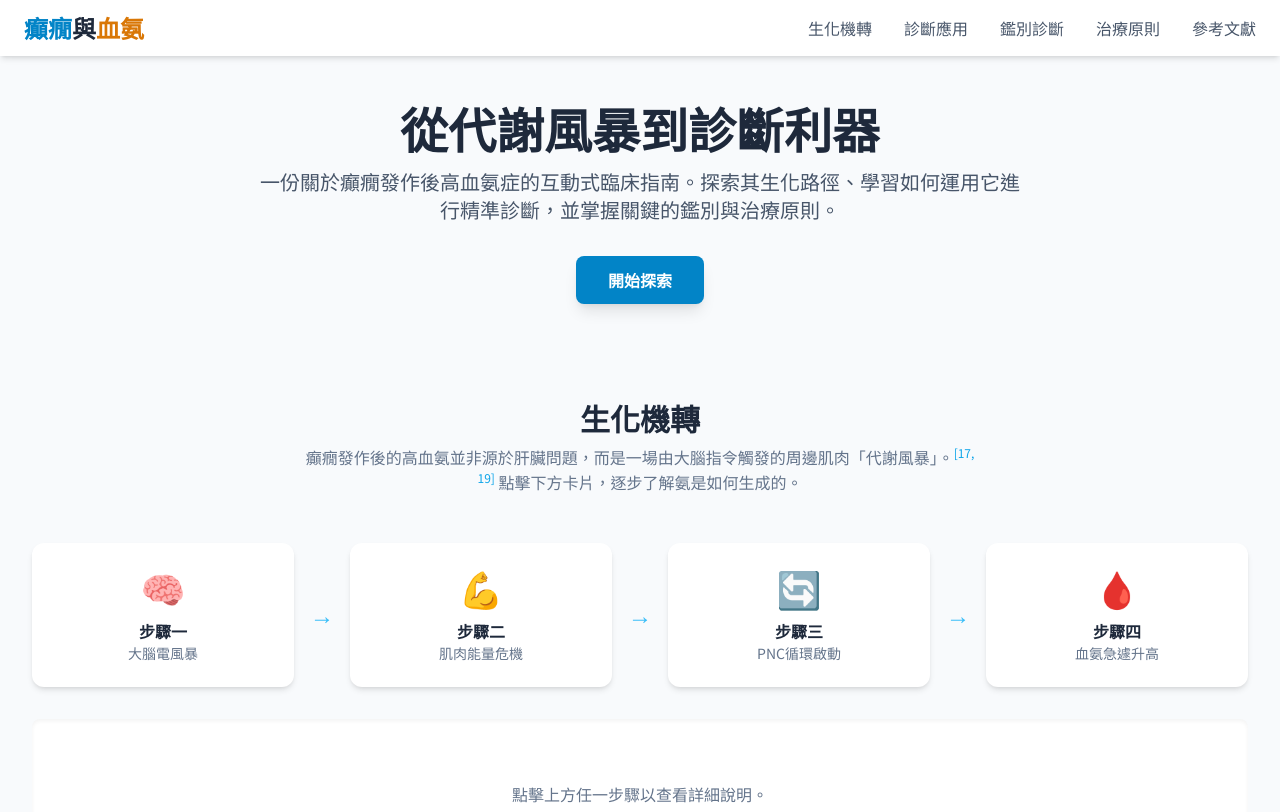
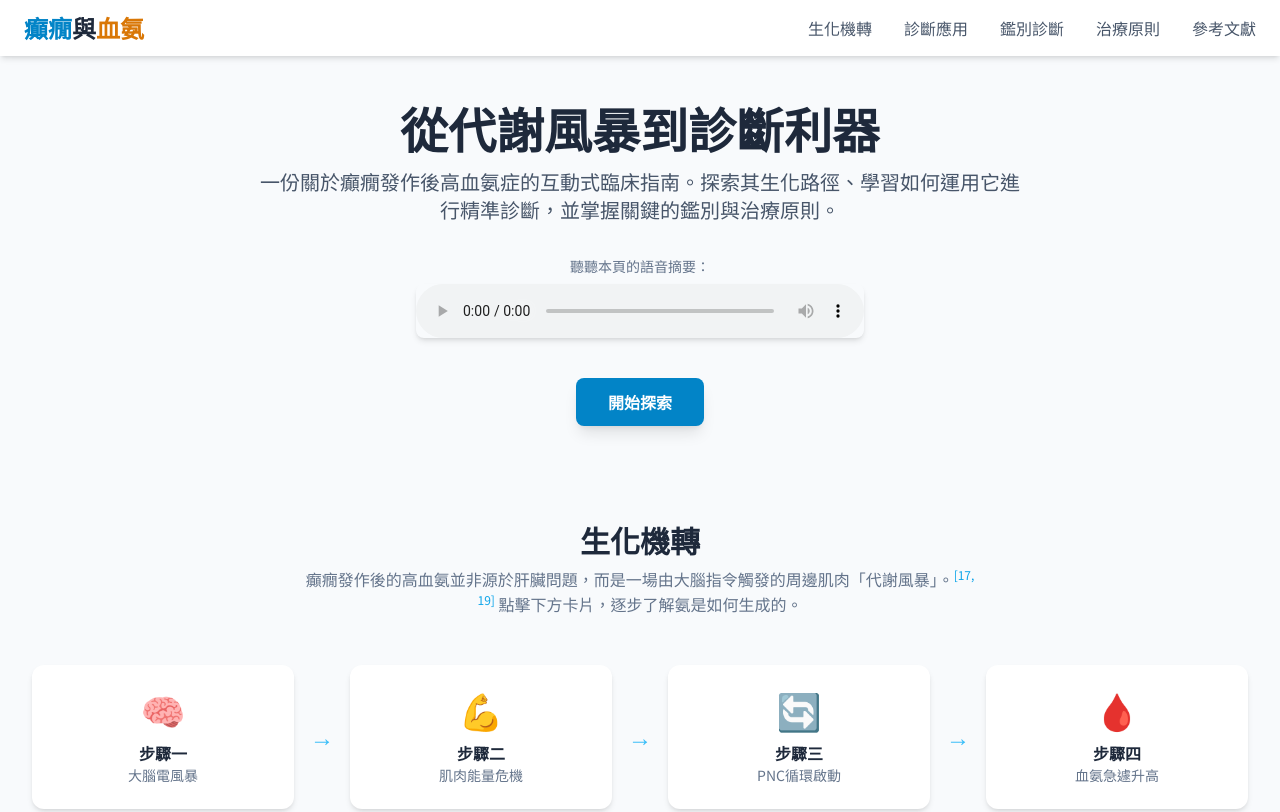
Before and after one commit to h790317/Transient-Hyperammonemia, a plain HTML site: page index.html in a window 1280 px wide. Shown: the top 812 px of the page. Drawn offline with nearby package versions, Linux system fonts and the light colour scheme.

Commit message:
Update index.html
新增語音摘要

```diff
--- a/index.html
+++ b/index.html
@@ -121,7 +121,16 @@
         <section id="hero" class="text-center mb-16 md:mb-24">
             <h1 class="text-4xl md:text-5xl font-bold text-slate-800 mb-4">從代謝風暴到診斷利器</h1>
             <p class="text-lg md:text-xl text-slate-600 max-w-3xl mx-auto">一份關於癲癇發作後高血氨症的互動式臨床指南。探索其生化路徑、學習如何運用它進行精準診斷，並掌握關鍵的鑑別與治療原則。</p>
-            <a href="#mechanism" class="mt-8 inline-block bg-sky-600 text-white font-bold py-3 px-8 rounded-lg shadow-lg hover:bg-sky-700 transition-transform transform hover:scale-105">
+
+            <div class="mt-8 max-w-md mx-auto">
+                <p class="text-sm text-slate-500 mb-2">聽聽本頁的語音摘要：</p>
+                <audio controls class="w-full rounded-lg shadow-md">
+                    <source src="https://github.com/h790317/Transient-Hyperammonemia/blob/6788c6efe7f03eb49827a97ea1469eda7caee173/%E7%99%B2%E7%99%87%E6%8A%BD%E6%90%90%E8%88%87%E8%A1%80%E6%B0%A8%E9%A3%86%E5%8D%87%EF%BC%9A%E8%A7%A3%E5%AF%86%E3%80%8C%E7%9C%9F%E5%81%87%E3%80%8D%E7%99%BC%E4%BD%9C%E7%9A%84%E7%94%9F%E5%8C%96%E7%B7%9A%E7%B4%A2.mp3" type="audio/mpeg">
+                    您的瀏覽器不支援音訊播放。
+                </audio>
+            </div>
+
+            <a href="#mechanism" class="mt-10 inline-block bg-sky-600 text-white font-bold py-3 px-8 rounded-lg shadow-lg hover:bg-sky-700 transition-transform transform hover:scale-105">
                 開始探索
             </a>
         </section>
```
